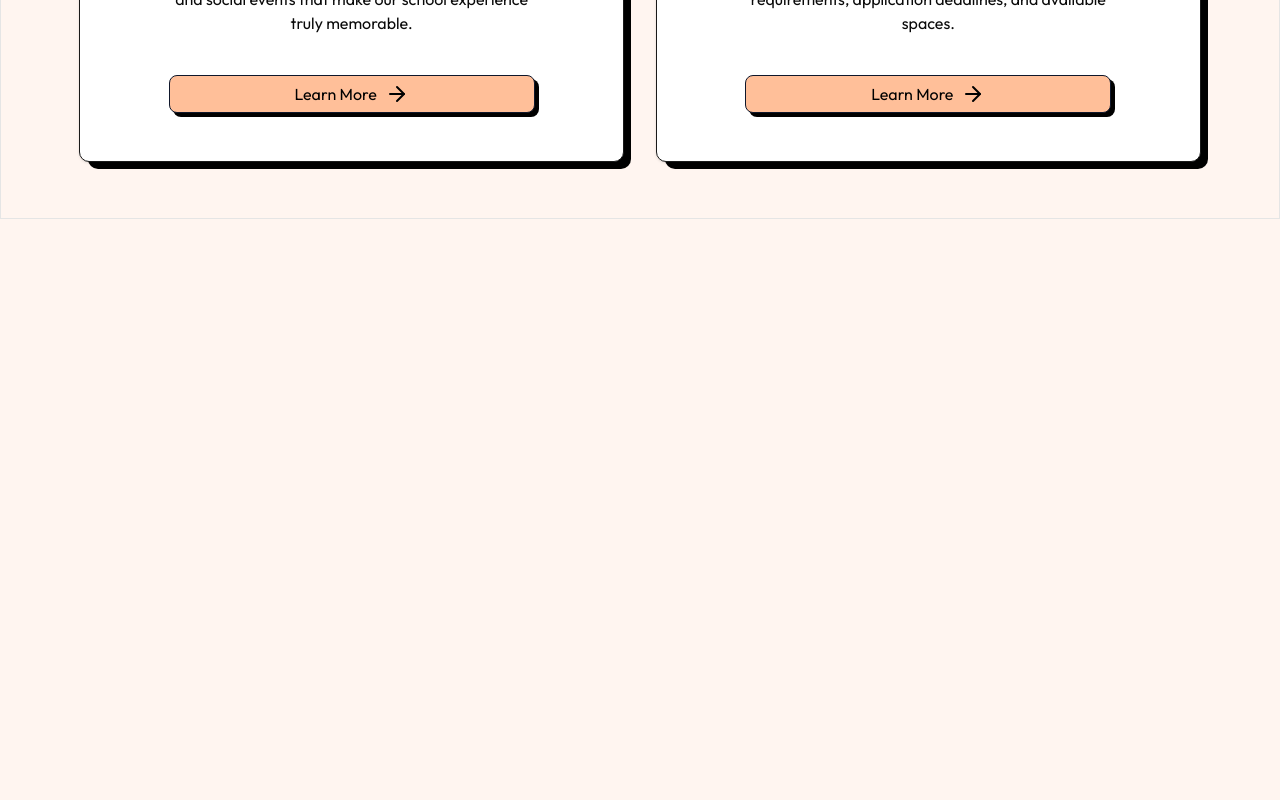
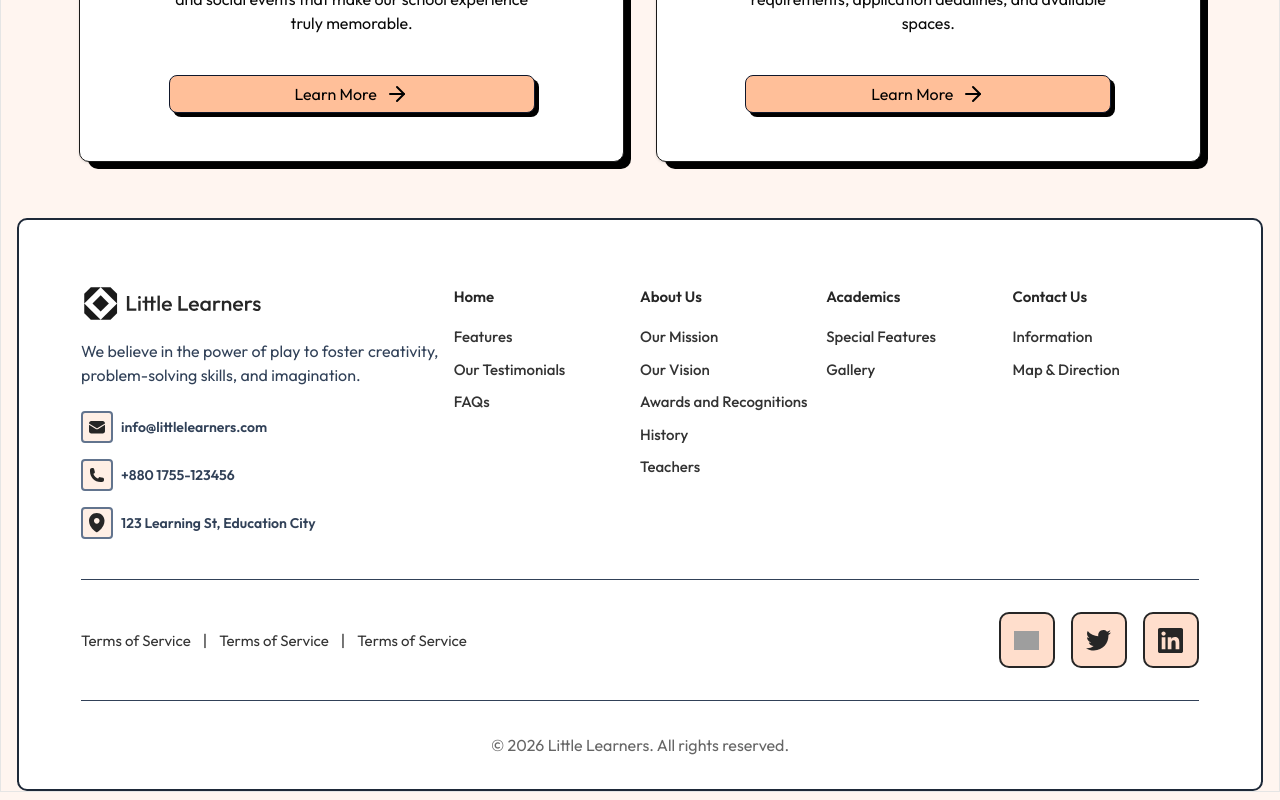
Before and after one commit to robiulsagor/school-project-with-nextjs, a Next.js app: page / in a window 1280 px wide. Shown: the part 4553-5353 px from the top of the page. Before the commit the page ends 4780 px from the top, so only its background shows below. Built offline with nearby package versions, Linux system fonts and the light colour scheme; grey boxes are pictures that could not be loaded.

Commit message:
Add Footer component to the main page for enhanced site navigation and information

```diff
--- /dev/null
+++ b/app/components/Footer.tsx
@@ -0,0 +1,156 @@
+import Image from "next/image"
+import Link from "next/link"
+
+const contactData = [
+    {
+        icon: '/assets/mail.svg',
+        info: 'info@littlelearners.com'
+    },
+    {
+        icon: '/assets/phone.svg',
+        info: '+880 1755-123456'
+    },
+    {
+        icon: '/assets/map-pin.svg',
+        info: '123 Learning St, Education City'
+    }
+]
+
+const footerLinks = [
+    [
+        {
+            text: "Home", href: "/"
+        },
+        {
+            text: "Features", href: "/#features"
+        },
+        {
+            text: "Our Testimonials", href: "/#testimonials"
+        },
+        {
+            text: "FAQs", href: "/#faqs"
+        },
+    ],
+    [
+        {
+            text: "About Us", href: "/about"
+        },
+        {
+            text: "Our Mission", href: "/about?#mission"
+        },
+        {
+            text: "Our Vision", href: "/about?#vision"
+        },
+        {
+            text: "Awards and Recognitions", href: "/about?#awards"
+        },
+        {
+            text: "History", href: "/about?#history"
+        },
+        {
+            text: "Teachers", href: "/about?#teachers"
+        }
+    ],
+    [
+        {
+            text: "Academics", href: "/academics"
+        },
+        {
+            text: "Special Features", href: "/academics?#special-features"
+        },
+        {
+            text: "Gallery", href: "/academics?#gallery"
+        },
+    ],
+    [
+        {
+            text: "Contact Us", href: "/contact-us"
+        },
+        {
+            text: "Information", href: "/contact-us/?#information"
+        },
+        {
+            text: "Map & Direction", href: "/contact-us/?#map-direction"
+        },
+    ]
+]
+
+const socialLinks = [
+    { name: 'Facebook', icon: '/assets/fb.svg', href: '#' },
+    { name: 'Twitter', icon: '/assets/twitter.svg', href: '#' },
+    { name: 'LinkedIn', icon: '/assets/linkedin.svg', href: '#' },
+]
+
+const Footer = () => {
+
+    return (
+        <footer className="border-2 border-gray-800 rounded-lg bg-white">
+            <div className="container pt-16">
+                <div className="grid grid-cols-6 ">
+                    <div className="col-span-2">
+                        <Image src='/assets/logo.svg' width={180} height={60} alt="logo" />
+                        <p className="mt-4 text-slate-700">We believe in the power of play to foster creativity, problem-solving skills, and imagination.</p>
+
+                        <div className="flex flex-col gap-4 mt-6">
+                            {
+                                contactData.map((contactData, index) => (
+                                    <div key={index} className="flex gap-2 items-center">
+                                        <div className="border-2 border-slate-500 rounded p-1.5 bg-orange-95 w-8 h-8 flex items-center justify-center">
+                                            <Image src={contactData.icon} width={16} height={16} alt="icon" />
+                                        </div>
+                                        <div className="text-sm text-slate-700 font-semibold">
+                                            {contactData.info}
+                                        </div>
+                                    </div>
+                                ))
+                            }
+
+                        </div>
+                    </div> {/* site information */}
+
+                    {
+                        footerLinks.map((links, colIndex) => (
+                            <div key={colIndex}>
+                                {
+                                    links.map((link, linkIndex) => (
+                                        <div key={linkIndex}    >
+                                            <Link href={link.href}
+                                                className={`text-[15px] inline-block hover:underline ${linkIndex == 0 ? "font-semibold mb-4 text-gray-15" : "font-medium text-gray-20 mb-2 "}`}>{link.text} </Link>
+                                        </div>
+                                    ))
+                                }
+                            </div>
+                        ))
+                    }
+                    {/* site useful links */}
+                </div>
+
+                <div className="border-t border-b border-t-slate-700 border-b-slate-700 py-8 mt-10  flex items-center justify-between">
+                    <div className="text-gray-20">
+                        <Link href="#" className="text-[15px]  hover:underline">Terms of Service</Link>
+                        <span className="mx-3">|</span>
+                        <Link href="#" className="text-[15px]  hover:underline">Terms of Service</Link>
+                        <span className="mx-3">|</span>
+                        <Link href="#" className="text-[15px]  hover:underline">Terms of Service</Link>
+                    </div>
+                    <div className="flex gap-4">
+                        {
+                            socialLinks.map((social, index) => (
+                                <div key={index} className="w-14 h-14 border-2 bg-orange-90 border-gray-15 rounded-lg flex items-center justify-center cursor-pointer hover:bg-white hover:border-orange-80 transition">
+                                    <Image src={social.icon} width={25} height={25} alt={social.name} />
+                                </div>
+                            ))
+                        }
+                    </div>
+                    {/* social links icon */}
+                </div>
+
+                <div className="py-8">
+                    <p className="text-center text-gray-40 ">© 2026 Little Learners. All rights reserved.</p>
+                </div>
+            </div>
+        </footer>
+    )
+}
+
+export default Footer
--- a/app/page.tsx
+++ b/app/page.tsx
@@ -5,6 +5,7 @@ import Navbar from "./components/Navbar";
 import TestimonialSection from "./components/home/TestimonialSection";
 import FAQSection from "./components/home/FAQSection"
 import NavigatePage from "./components/home/NavigatePage";
+import Footer from "./components/Footer";
 
 export default function Home() {
   return (
@@ -16,6 +17,7 @@ export default function Home() {
       <TestimonialSection />
       <FAQSection />
       <NavigatePage />
+      <Footer />
     </div>
   );
 }
```
